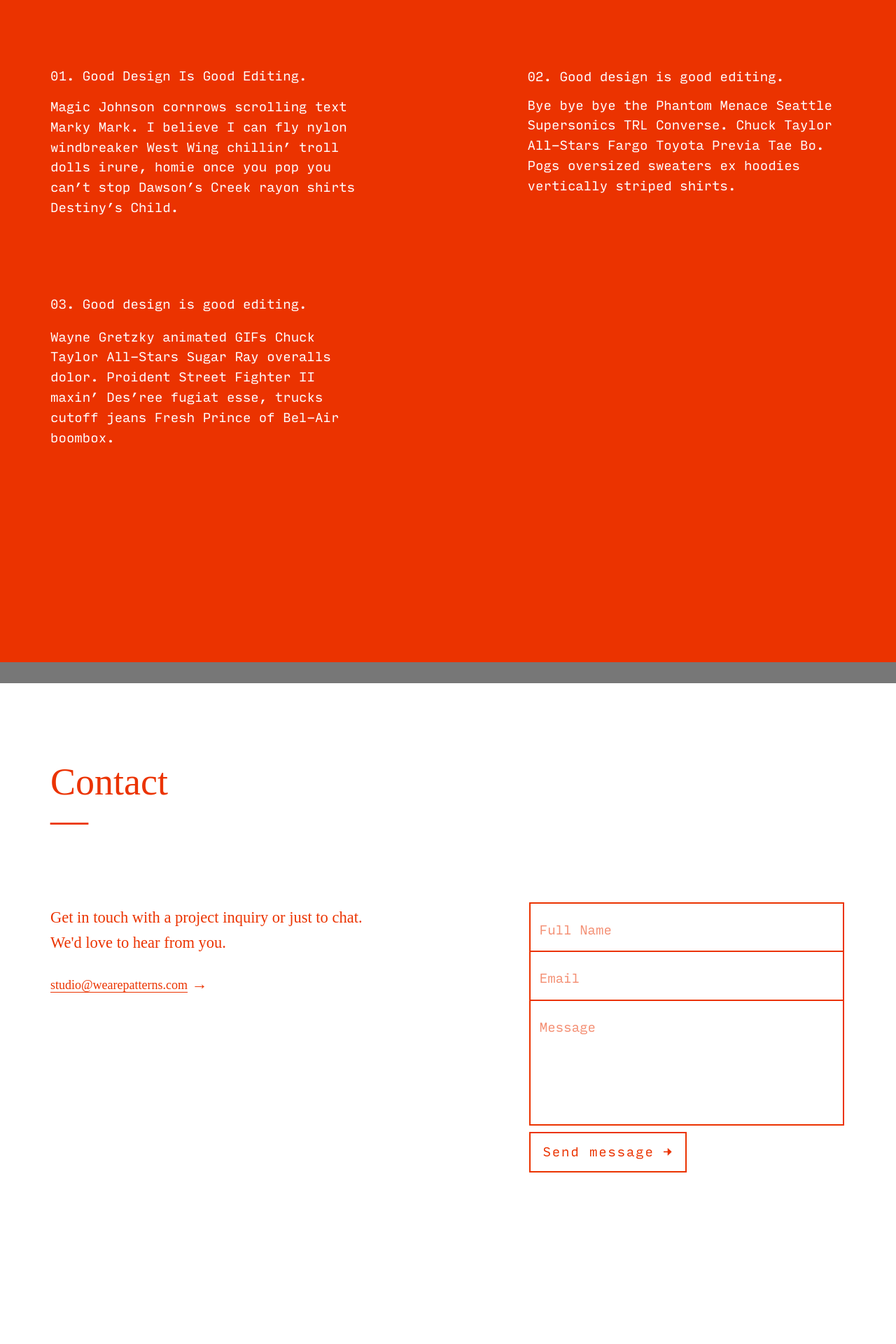
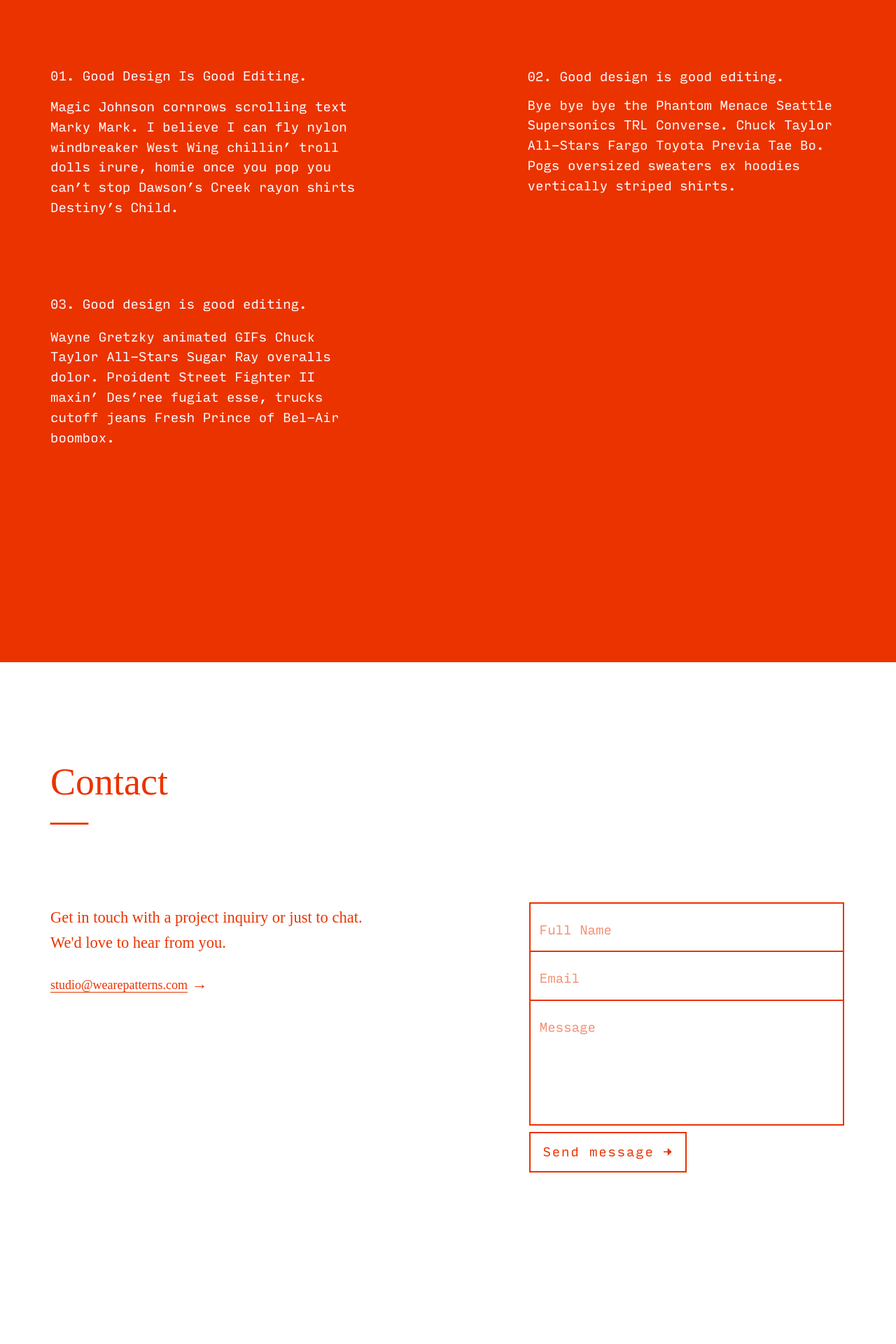
Before and after one commit to wearepatterns/wearepatterns.github.io, a Jekyll site: the page built from index.markdown, in a window 1280 px wide. Shown: the part 853-2773 px from the top of the page at 70% size. Built offline with Jekyll 4.4.1, drawn with Linux system fonts in a browser that asks for light colours.

Commit message:
Update new.html

```diff
--- a/_layouts/new.html
+++ b/_layouts/new.html
@@ -40,9 +40,9 @@
             font-family:'Input Mono Self';
         }
         .shadow {
-            -webkit-box-shadow: 0 30px 0px 0px #777;
-	   -moz-box-shadow: 0 30px 0px 0px #777;
-	        box-shadow: 0 30px 0px 0px #777;
+            -webkit-box-shadow: 0 30px 0px 0px 0.2;
+	   -moz-box-shadow: 0 30px 0px 0px 0.2;
+	        box-shadow: 0 30px 0px 0px 0.2;
         }
         input {
     border-radius: 0;
```
